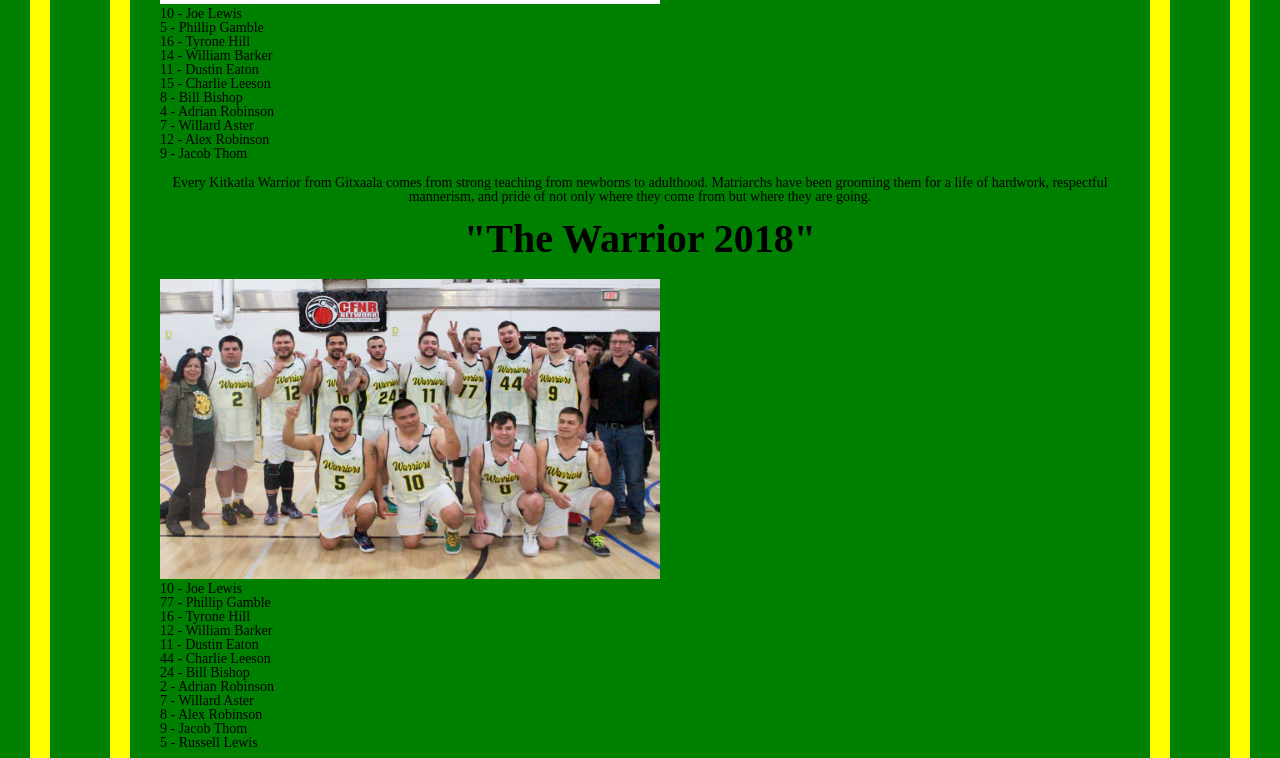
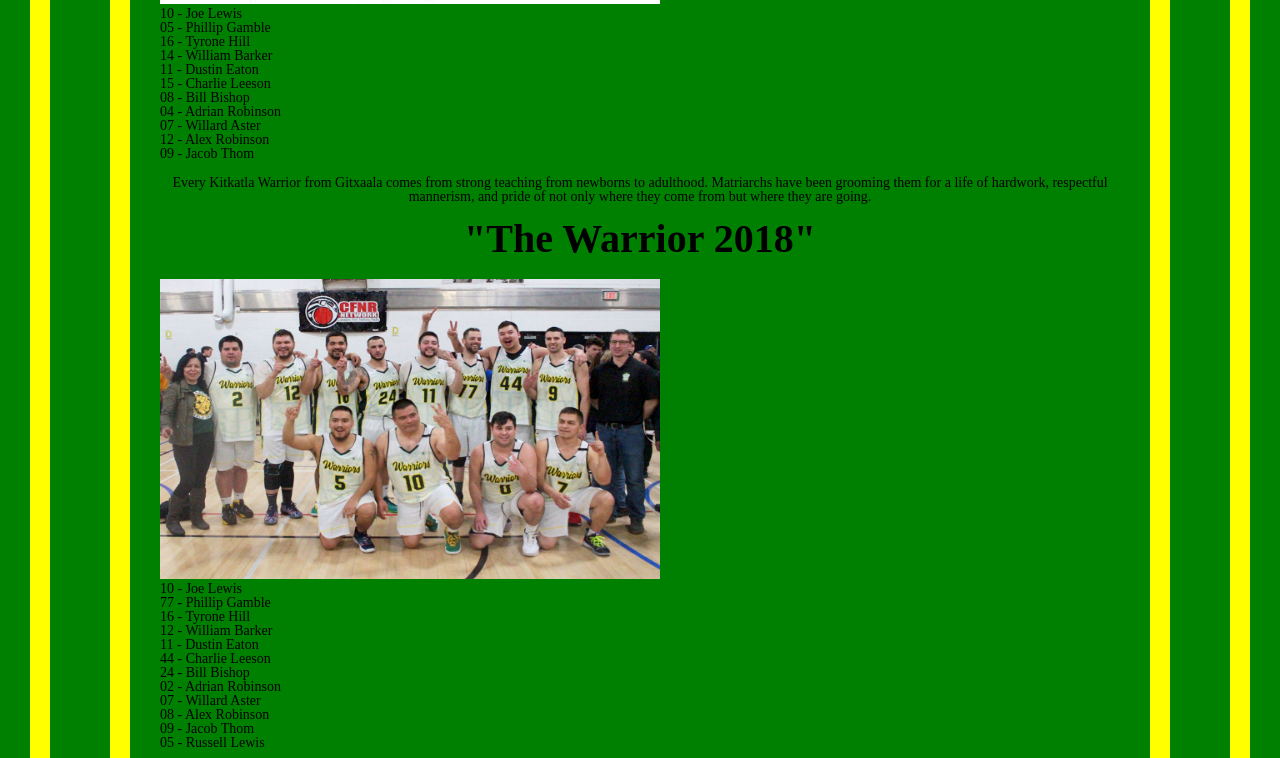
Before and after one commit to JoanneLewisDudoward/websites, a plain HTML site: page index.html in a window 1280 px wide. Shown: the part 2562-3320 px from the top of the page. Drawn offline with Linux system fonts and the light colour scheme.

Commit message:
adjust changes

```diff
--- a/index.html
+++ b/index.html
@@ -55,33 +55,33 @@
 	<img src="images/champs2018sm.jpg" alt= "ANT Senior Champs 2018" width="500" height="300"/>
 
 		<li>10 - Joe Lewis</li>
-		<li>5 - Phillip Gamble</li>
+		<li>05 - Phillip Gamble</li>
 		<li>16 - Tyrone Hill</li>
 		<li>14 - William Barker</li>
 		<li>11 - Dustin Eaton</Li>
 		<li>15 - Charlie Leeson</Li>
-		<li>8 - Bill Bishop</Li>
-		<li>4 - Adrian Robinson</li>
-		<li>7 - Willard Aster</li>
+		<li>08 - Bill Bishop</Li>
+		<li>04 - Adrian Robinson</li>
+		<li>07 - Willard Aster</li>
 		<li>12 - Alex Robinson</li>
-		<li>9 - Jacob Thom</li>
+		<li>09 - Jacob Thom</li>
 
 					<p>Every Kitkatla Warrior from Gitxaala comes from strong teaching from newborns to adulthood. Matriarchs have been grooming them for a life of hardwork, respectful mannerism, and pride of not only where they come from but where they are going. </p>
 
 	<h2>"The Warrior 2018"</h2>
 	<img src="images/champ2019sm.jpg" alt="ANT Senior Champs 2019" width="500" height="300"/>
-		<li> 10 - Joe Lewis</li>
+		<li>10 - Joe Lewis</li>
 		<li>77 - Phillip Gamble</li>
 		<li>16 - Tyrone Hill</li>
 		<li>12 - William Barker</li>
 		<li>11 - Dustin Eaton</Li>
 		<li>44 - Charlie Leeson</Li>
 		<li>24 - Bill Bishop</Li>
-		<li>2 - Adrian Robinson</li>
-		<li>7 - Willard Aster</li>
-		<li>8 - Alex Robinson</li>
-		<li>9 - Jacob Thom</li>
-		<li>5 - Russell Lewis </li>
+		<li>02 - Adrian Robinson</li>
+		<li>07 - Willard Aster</li>
+		<li>08 - Alex Robinson</li>
+		<li>09 - Jacob Thom</li>
+		<li>05 - Russell Lewis </li>
 
 <footer id="footer">
 		<p><font color=white>Website made by Joanne Lewis Dudoward</font color=Blue></p>
```
